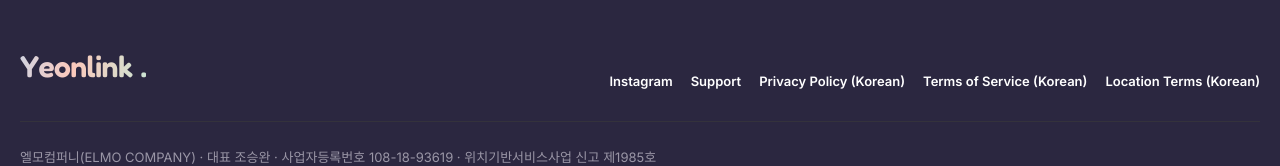
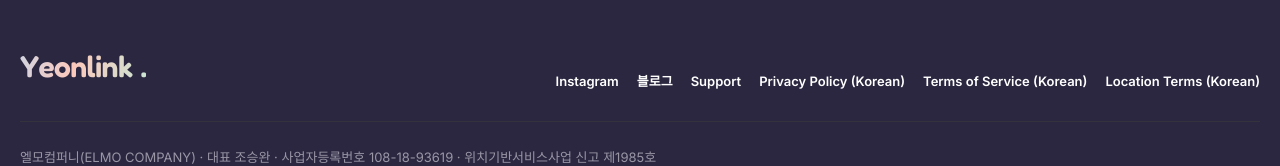
Before and after one commit to m48a2c999-svg/yeonlink-site, a plain HTML site: page index.html in a window 1280 px wide. Shown: the part 7821-7987 px from the top of the page. Drawn offline with nearby package versions, Linux system fonts and the light colour scheme.

Commit message:
푸터에 네이버 공식 블로그 링크 추가
Co-Authored-By: Claude Fable 5.2 <noreply@anthropic.com>
Claude-Session: https://claude.ai/code/session_01VBsbKHhBSwyHVo4KoSGxCu

```diff
--- a/index.html
+++ b/index.html
@@ -519,6 +519,7 @@ footer .biz span{white-space:nowrap}
       <span class="word">Yeonlink<i>.</i></span>
       <nav class="links" aria-label="정책">
         <a href="https://www.instagram.com/yeonlink.app/" target="_blank" rel="noopener">Instagram</a>
+        <a href="https://blog.naver.com/yeonlink_official" target="_blank" rel="noopener">블로그</a>
         <a href="#support">고객지원</a>
         <a href="privacy.html">개인정보처리방침</a>
         <a href="terms.html">이용약관</a>
```
